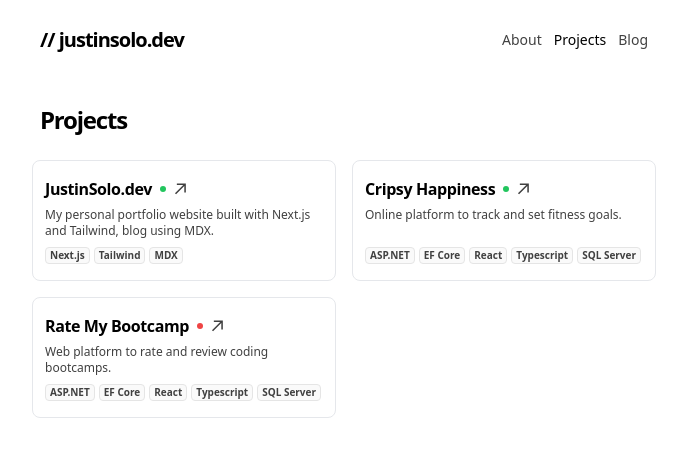
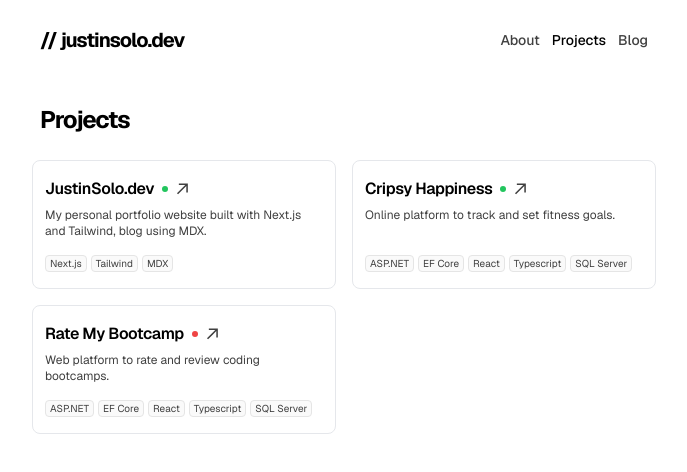
Before and after one commit to justinpaulosolo/justinsolo.dev, a Next.js app: page /projects in a window 1280 px wide. Shown: the top 472 px of the page, without its empty margins (296-983 px from the left). Built offline with nearby package versions, Linux system fonts and the light colour scheme.

Commit message:
Update styles in about page and project card
This commit updates the styles in the about page and project card components. It modifies the font weight, text color, and spacing to improve the visual appearance.

```diff
--- a/app/about/page.tsx
+++ b/app/about/page.tsx
@@ -4,7 +4,7 @@ function SocialCard({ title, href }: { title: string; href: string }) {
       <a
         target="_blank"
         href={href}
-        className="flex w-full items-center justify-between text-nowrap rounded border border-neutral-200 p-1.5 font-semibold  dark:border-neutral-700 dark:text-neutral-100"
+        className="flex w-full items-center justify-between text-nowrap rounded border border-neutral-200 p-1.5 font-medium text-black dark:border-neutral-700  dark:text-neutral-100 dark:text-white"
       >
         <p>{title}</p>
         <div className="transform text-neutral-700 transition-transform duration-300 group-hover:-rotate-12 dark:text-neutral-300">
@@ -38,7 +38,7 @@ function Experience({
   return (
     <div className="flex justify-between">
       <div>
-        <h3 className="font-medium">{position}</h3>
+        <h3 className="font-medium text-black dark:text-white">{position}</h3>
         <p className="text-sm text-neutral-500">{company}</p>
       </div>
       <p className="font-medium">{date}</p>
--- a/app/components/project-card.tsx
+++ b/app/components/project-card.tsx
@@ -48,11 +48,11 @@ export function ProjectCard({
         <p className="text-xs">{description}</p>
       </div>
       <div className="mt-auto flex">
-        <div className="mt-2 flex flex-wrap gap-1">
+        <div className="mt-4 flex flex-wrap gap-1">
           {technologies.map((technology, index) => (
             <div
               key={index}
-              className="inline-flex items-center text-nowrap rounded border border-neutral-200 bg-neutral-50 px-1 py-0 text-[10px] font-semibold  dark:border-neutral-700 dark:bg-neutral-800 dark:text-neutral-100"
+              className="inline-flex items-center text-nowrap rounded border border-neutral-200 bg-neutral-50 px-1 py-0 text-[10px] dark:border-neutral-700 dark:bg-neutral-800 dark:text-neutral-100"
             >
               {technology}
             </div>
--- a/tailwind.config.ts
+++ b/tailwind.config.ts
@@ -17,8 +17,8 @@ const config: Config = {
     },
     extend: {
       fontFamily: {
-        //sans: ["var(--font-geist-sans)"],
-        //mono: ["var(--font-geist-mono)"],
+        sans: ["var(--font-geist-sans)"],
+        mono: ["var(--font-geist-mono)"],
       },
       backgroundImage: {
         "gradient-radial": "radial-gradient(var(--tw-gradient-stops))",
```
